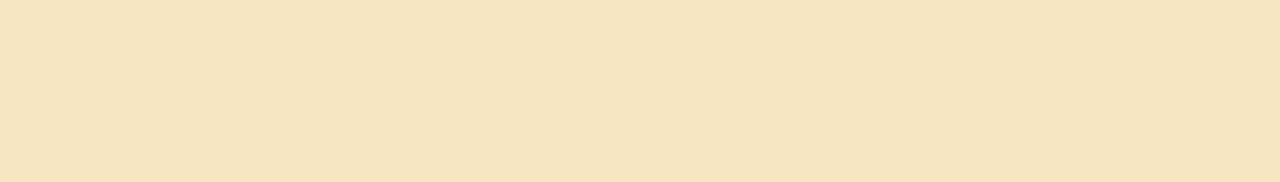
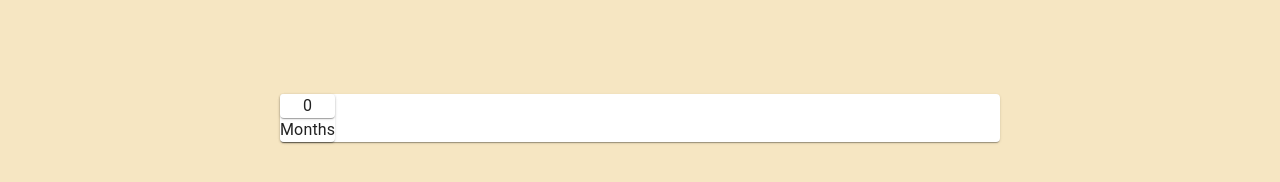
Before and after one commit to AlexBrandt46/Wedding_Site, a React (Vite) app: page / in a window 1280 px wide. Shown: the part 282-464 px from the top of the page. Built offline with nearby package versions, Linux system fonts and the light colour scheme.

Commit message:
Create remaining pages

```diff
--- a/src/App.tsx
+++ b/src/App.tsx
@@ -5,6 +5,8 @@ import TabList from "@mui/lab/TabList";
 import TabPanel from "@mui/lab/TabPanel";
 import React from "react";
 import EventInfo from "./components/EventInfo";
+import OurStory from "./components/OurStory";
+import Main from "./components/Main";
 
 const pages = ["Main", "Our Story", "Event Info"];
 
@@ -50,9 +52,11 @@ function App() {
           </Toolbar>
         </AppBar>
         <Box sx={{ width: "60vw" }}>
-          <TabPanel value="1"></TabPanel>
+          <TabPanel value="1">
+            <Main />
+          </TabPanel>
           <TabPanel value="2">
-            Item Two
+            <OurStory />
           </TabPanel>
           <TabPanel value="3">
             <EventInfo />
--- /dev/null
+++ b/src/components/Main.tsx
@@ -0,0 +1,41 @@
+import { Paper, Stack, Typography } from "@mui/material";
+import { useState } from "react";
+
+export default function Main() {
+  interface TimeLeft {
+    months: number;
+    weeks: number;
+    days: number;
+    hours: number;
+    minutes: number;
+    seconds: number;
+  }
+
+  const [timeLeft, setTimeLeft] = useState({
+    months: 0,
+    weeks: 0,
+    days: 0,
+    hours: 0,
+    minutes: 0,
+    seconds: 0,
+  } as TimeLeft);
+
+  return (
+    <Paper>
+      <Stack direction="row">
+        <Paper>
+          <Paper>
+            <Typography>{timeLeft.months}</Typography>
+          </Paper>
+          <Typography>Months</Typography>
+        </Paper>
+      </Stack>
+    </Paper>
+  );
+}
+
+const getTimeLeft = (): TimeLeft => {
+  let unitsLeft: Number[] = [];
+
+  return {};
+};
--- /dev/null
+++ b/src/components/OurStory.tsx
@@ -0,0 +1,9 @@
+import { Paper } from "@mui/material";
+
+export default function OurStory() {
+    return (
+        <Paper>
+
+        </Paper>
+    )
+}
```
